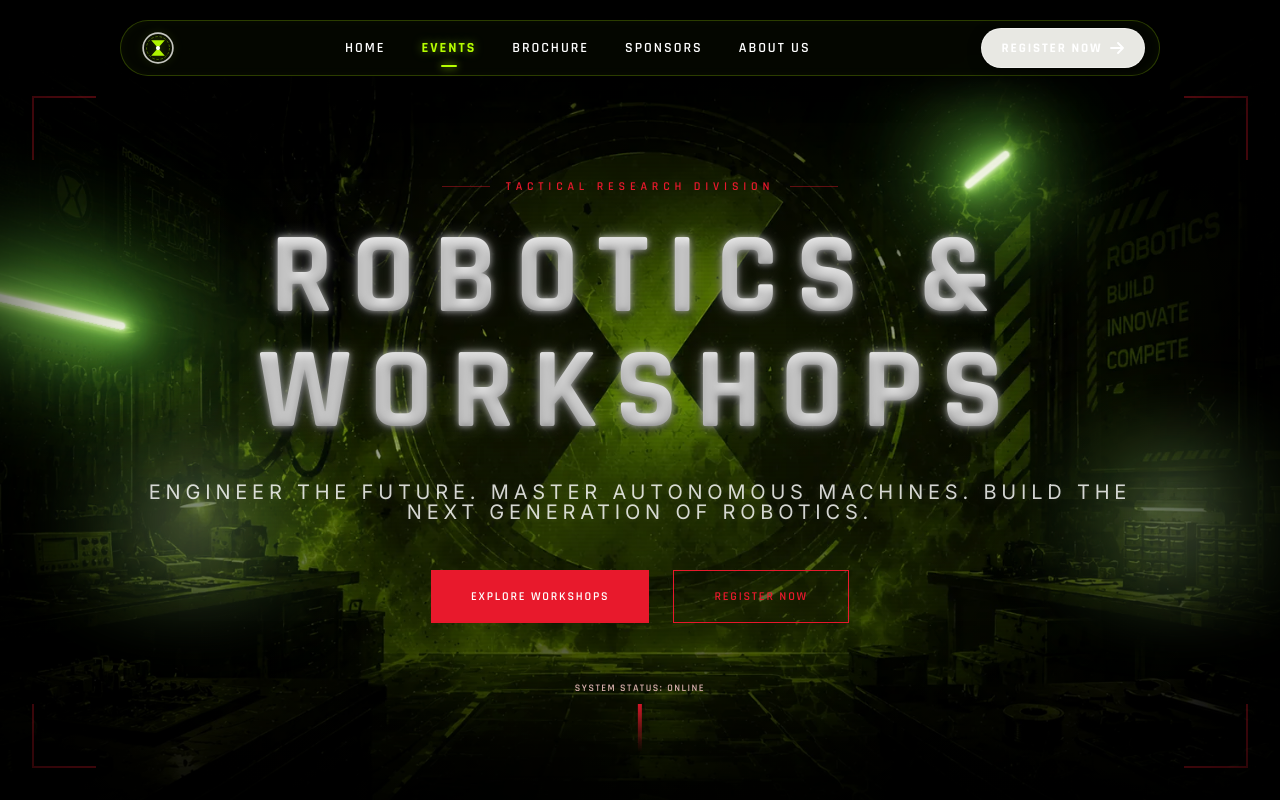
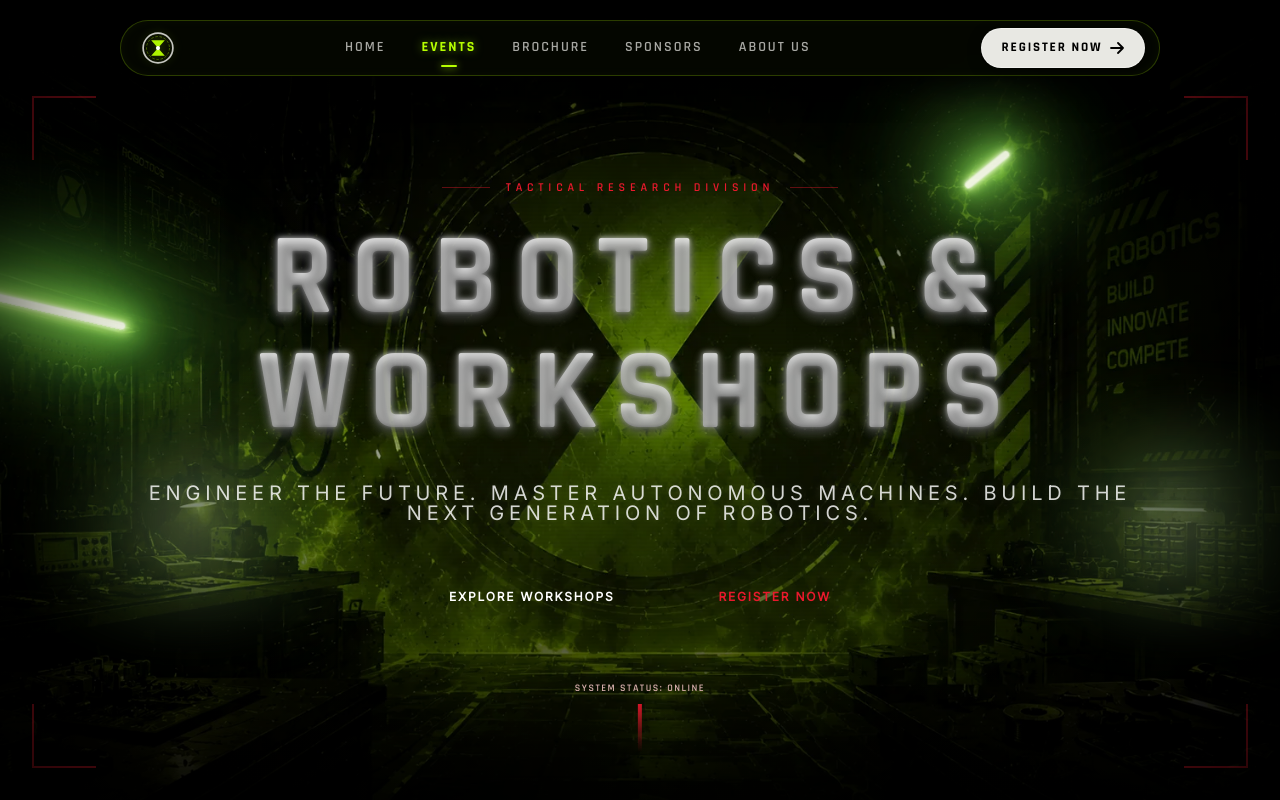
Before and after one commit to OMNITRIX-IEM/omnitrix_2026, a React (Vite) app: page /events/robotics in a window 1280 px wide. Shown: the top 800 px of the page. Built offline with nearby package versions, Linux system fonts and the light colour scheme.

Commit message:
Robotics glow and deployment 404 routing issue

```diff
--- a/src/pages/events/Robotics/Robotics.css
+++ b/src/pages/events/Robotics/Robotics.css
@@ -40,19 +40,19 @@
     -moz-osx-font-smoothing: grayscale;
 }
 
-.robotics-page a {
+.robotics-page a:not(.robowars-navbar *) {
     text-decoration: none;
     color: inherit;
 }
 
-.robotics-page button {
+.robotics-page button:not(.robowars-navbar *) {
     background: none;
     border: none;
     cursor: pointer;
     font-family: inherit;
 }
 
-.robotics-page ul {
+.robotics-page ul:not(.robowars-navbar *) {
     list-style: none;
 }
 
@@ -376,12 +376,58 @@
     -webkit-background-clip: text;
     -webkit-text-fill-color: transparent;
     text-shadow:
-        0 0 6px rgba(255, 255, 255, 0.6),
-        0 0 15px rgba(255, 255, 255, 0.3),
+        0 0 4px rgba(255, 255, 255, 0.5),
         0 4px 10px rgba(0, 0, 0, 0.8);
-    animation: neon-pulse 3s infinite alternate;
+    animation: titleLightBlink 6s ease-in-out infinite;
     position: relative;
     user-select: none;
+}
+
+@keyframes titleLightBlink {
+    0%, 100% {
+        opacity: 0.95;
+        filter: drop-shadow(0 0 3px rgba(255, 255, 255, 0.6));
+    }
+    35% {
+        opacity: 1;
+        filter: drop-shadow(0 0 4px rgba(255, 255, 255, 0.8));
+    }
+    36% {
+        opacity: 0.35;
+        filter: drop-shadow(0 0 1px rgba(255, 255, 255, 0.2));
+    }
+    38% {
+        opacity: 0.9;
+        filter: drop-shadow(0 0 3px rgba(255, 255, 255, 0.5));
+    }
+    39% {
+        opacity: 0.45;
+        filter: drop-shadow(0 0 1px rgba(255, 255, 255, 0.2));
+    }
+    41% {
+        opacity: 1;
+        filter: drop-shadow(0 0 4px rgba(255, 255, 255, 0.8));
+    }
+    75% {
+        opacity: 0.95;
+        filter: drop-shadow(0 0 3px rgba(255, 255, 255, 0.6));
+    }
+    76% {
+        opacity: 0.3;
+        filter: drop-shadow(0 0 1px rgba(255, 255, 255, 0.15));
+    }
+    77% {
+        opacity: 0.85;
+        filter: drop-shadow(0 0 3px rgba(255, 255, 255, 0.5));
+    }
+    78% {
+        opacity: 0.4;
+        filter: drop-shadow(0 0 1px rgba(255, 255, 255, 0.2));
+    }
+    80% {
+        opacity: 1;
+        filter: drop-shadow(0 0 4px rgba(255, 255, 255, 0.8));
+    }
 }
 
 .robotics-page .hero-tagline {
--- a/src/pages/events/Robotics/Robotics.jsx
+++ b/src/pages/events/Robotics/Robotics.jsx
@@ -16,12 +16,14 @@ export default function Robotics() {
   }, []);
 
   return (
-    <div className="robotics-page">
+    <>
       <Navbar />
-      <div className="scroll-overlay-container">
-        <HeroSection />
-        <WorkshopsSection />
+      <div className="robotics-page">
+        <div className="scroll-overlay-container">
+          <HeroSection />
+          <WorkshopsSection />
+        </div>
       </div>
-    </div>
+    </>
   );
 }
```
Also changed, not shown: vercel.json (added).
